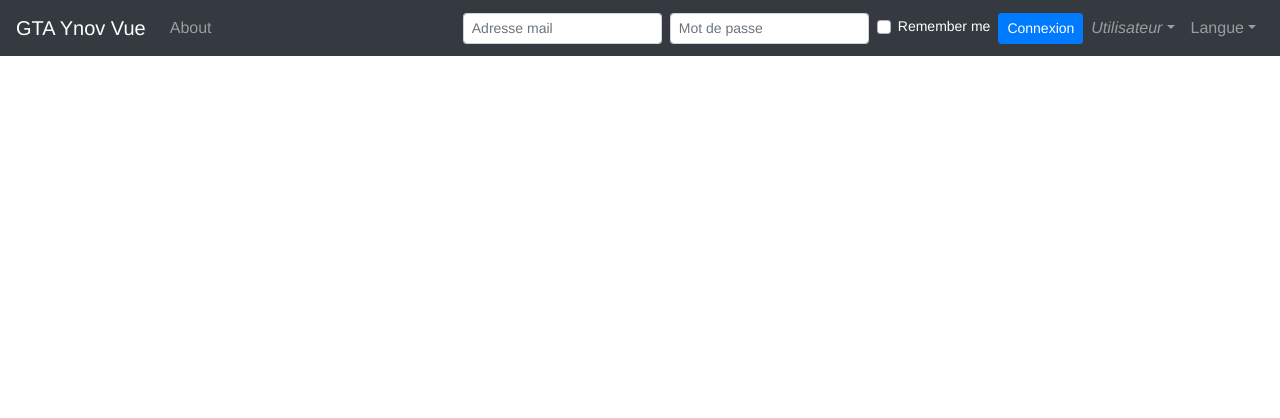
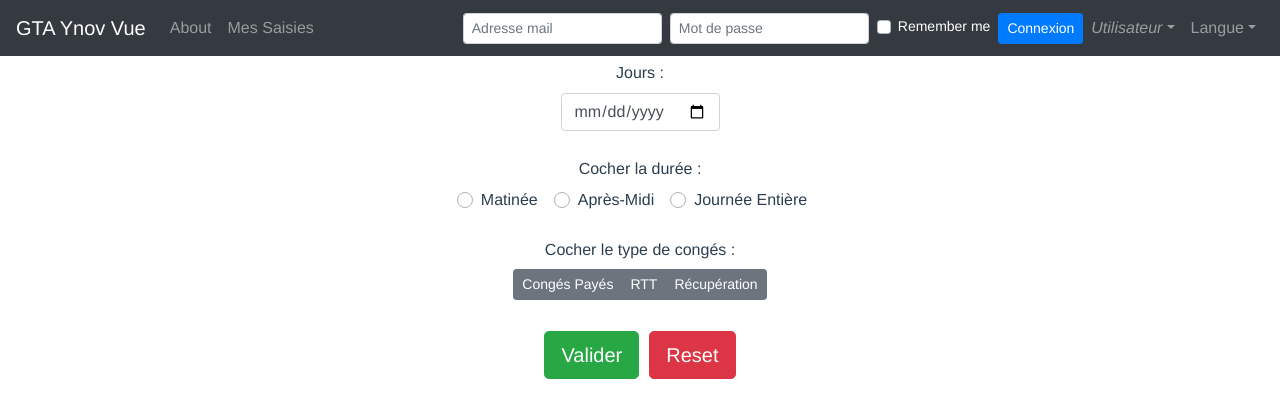
Before and after one commit to dv-formateur/gta-ynov-vue-1, a Vue app: page /#/saisiePlanning in a window 1280 px wide. Shown: the top 418 px of the page. Built offline with nearby package versions, Linux system fonts and the light colour scheme.

Commit message:
ajout de la partie saisie

```diff
--- a/src/App.vue
+++ b/src/App.vue
@@ -15,6 +15,7 @@
 
         <b-navbar-nav>
           <b-nav-item to="/about">About</b-nav-item>
+          <b-nav-item to="/saisiePlanning">Mes Saisies</b-nav-item>
         </b-navbar-nav>
 
         <!-- Right aligned nav items -->
--- a/src/router.js
+++ b/src/router.js
@@ -31,6 +31,12 @@ export default new Router({
       name: "profil",
       component: () =>
         import("./views/Profil.vue")
+    },
+    {
+      path: "/saisiePlanning",
+      name: "saisiePlanning",
+      component: () =>
+        import("./views/SaisiePlanning.vue")
     }
   ]
 });
--- /dev/null
+++ b/src/views/SaisiePlanning.vue
@@ -0,0 +1,84 @@
+<template>
+  <div id="saisiePlanning">
+    <b-form @submit="onSubmit" @reset="onReset" v-if="modif">
+        <div class="row justify-content-center" style="padding: 5px;">
+                <b-form-group id="joursListeInputGroup"
+                            label="Jours :"
+                            label-for="joursListeInput">
+                    <b-form-input id="joursListeInput"
+                            type="date"
+                            v-model="myJson.date"
+                            required>
+                    </b-form-input>
+                </b-form-group>
+        </div>
+        <b-row class="justify-content-center" style="padding: 5px;">
+            <b-form-group label="Cocher la durée :">
+                <b-form-radio-group id="boutonDuree"
+                                button-variant
+                                v-model="myJson.duree"
+                                :options="optionsDuree"
+                                name="radioBtnDuree"
+                                required />
+            </b-form-group>
+        </b-row>
+        <b-row class="justify-content-center" style="padding: 5px;">
+            <b-form-group label="Cocher le type de congés :">
+                    <b-form-radio-group id="boutonConges"
+                                buttons
+                                size="sm"
+                                v-model="myJson.typeConges"
+                                :options="optionsConges"
+                                name="radioBtnConges"
+                                required />
+                </b-form-group>
+        </b-row>
+        <b-row class="justify-content-center" style="padding: 5px;">
+            <b-button type="submit" size="lg" variant="success" style="margin: 5px;">Valider</b-button>
+            <b-button type="reset" size="lg" variant="danger" style="margin: 5px;">Reset</b-button>
+        </b-row>
+    </b-form>
+  </div>
+</template>
+
+<script>
+import json from '../json/data_user.json'
+
+export default {
+  data () {
+    return {
+      myJson: json,
+      modif: true,
+      selectedDuree: 'entiere',
+      optionsDuree: [
+        { text: 'Matinée', value: 'matin' },
+        { text: 'Après-Midi', value: 'aprem' },
+        { text: 'Journée Entière', value: 'journee' }
+      ],
+      selectedConges: 'cp',
+      optionsConges: [
+          { text: 'Congés Payés', value: 'cp'},
+          { text: 'RTT', value: 'rtt'},
+          { text: 'Récupération', value: 'recup'}
+      ]
+    }
+  },
+  methods: {
+    onSubmit (evt) {
+      evt.preventDefault();
+      // Affiche le résultat du formulaire
+      alert(JSON.stringify(this.myJson));
+    },
+    onReset (evt) {
+      evt.preventDefault();
+      /* Reset our form values */
+      this.myJson.date = '';
+      this.myJson.duree = '';
+      this.myJson.typeConges = '';
+      /* Trick to reset/clear native browser form validation state */
+      this.modif = false;
+      this.$nextTick(() => { this.modif = true });
+    }
+  }
+}
+</script>
```
